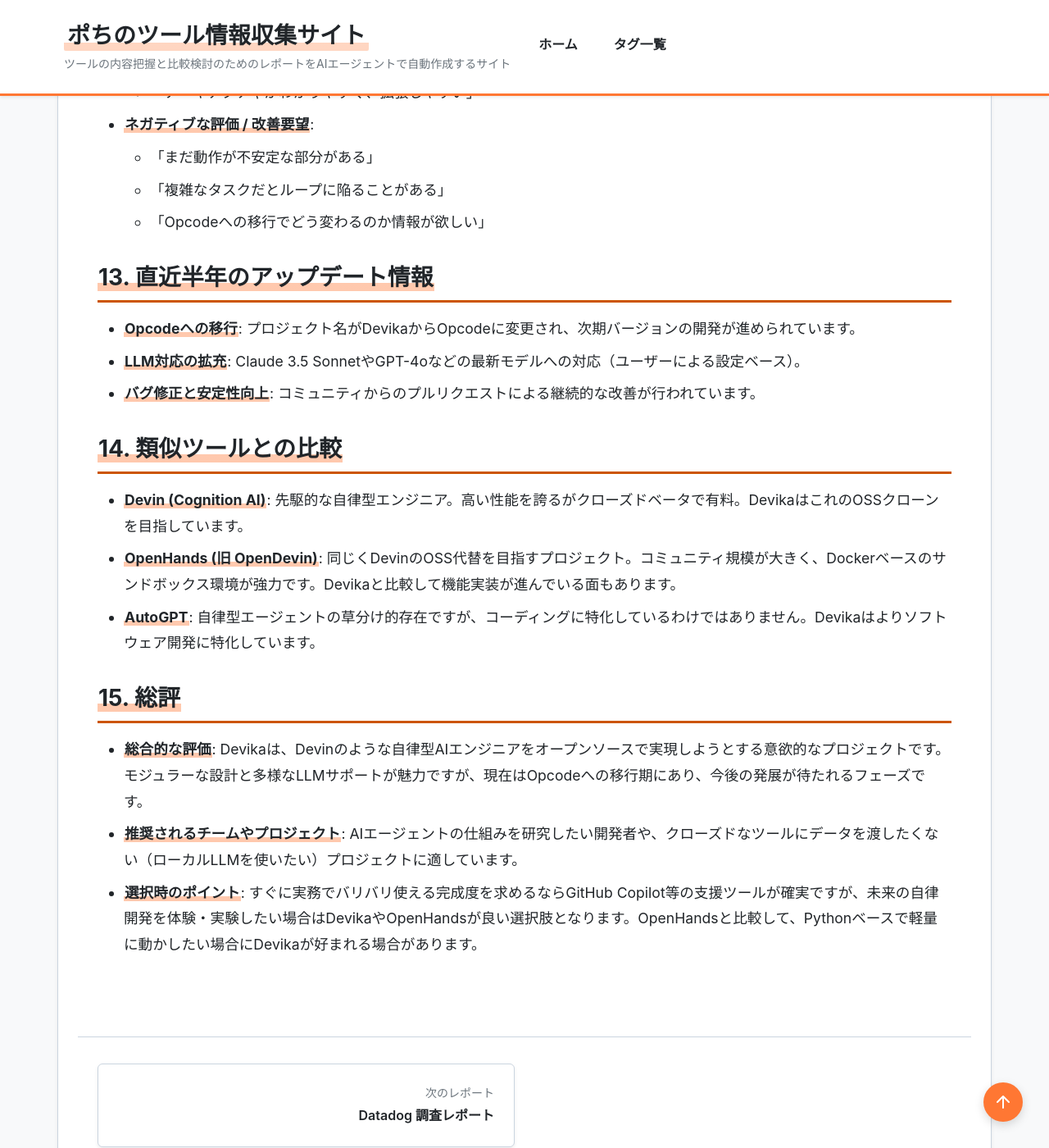
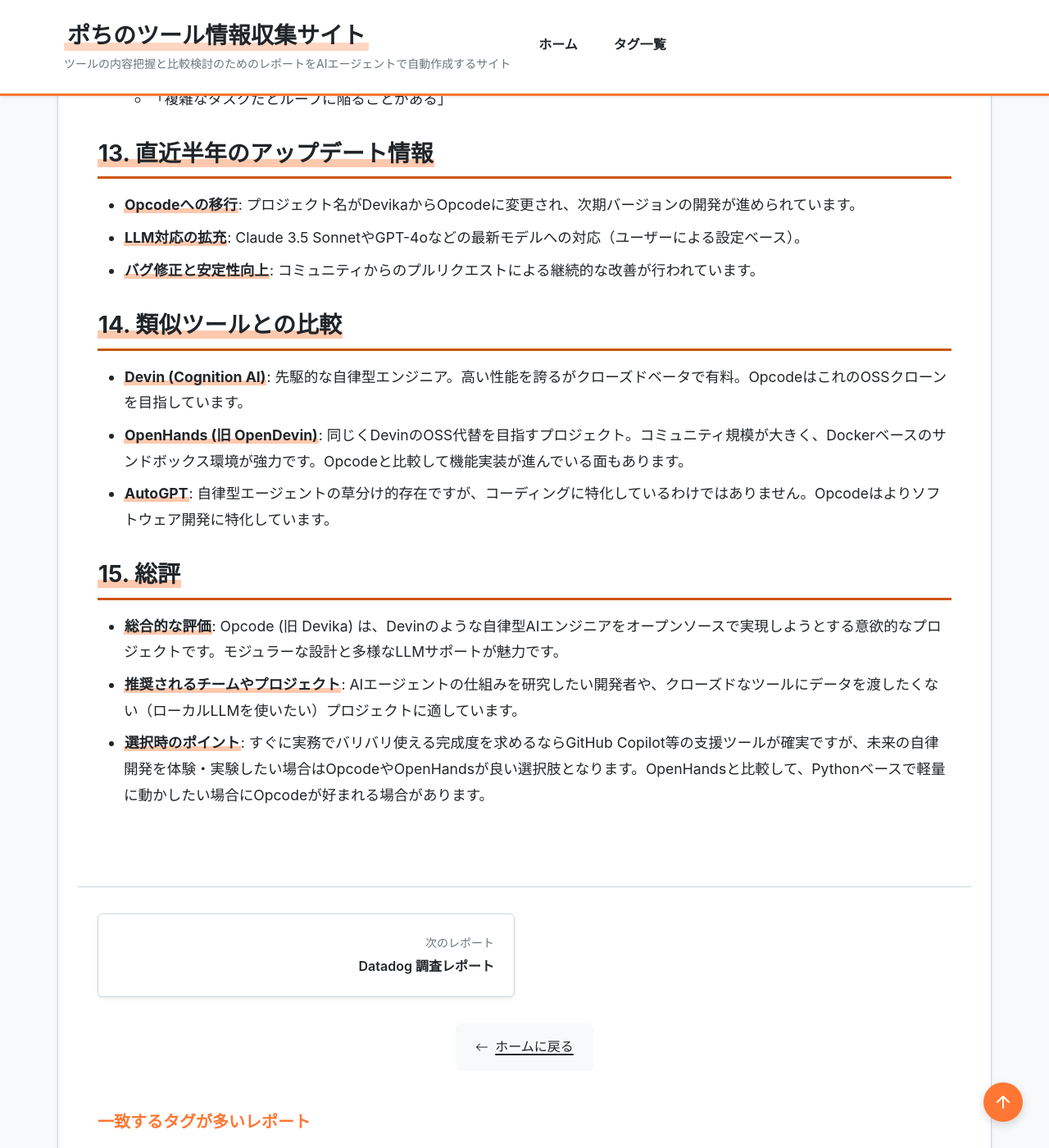
Before and after one commit to aegisfleet/tool-survey-report, a Jekyll site: the page built from _reports/opcode.md, in a window 1280 px wide and 1400 px high, scrolled down 5219 px. Shown: the whole window at 82% size. Built offline with Jekyll 4.4.1, drawn with Linux system fonts in a browser that asks for light colours; some of the changed text lies outside the part shown.

Commit message:
Rename Devika report to Opcode and update references (#284)
- Rename `_reports/devika.md` to `_reports/opcode.md`
- Update content in `_reports/opcode.md` to focus on Opcode as the successor to Devika
- Remove broken GitHub link for Opcode
- Update `related_tools` in `_reports/devin.md` and `_reports/openhands.md` to reference Opcode instead of Devika

Co-authored-by: google-labs-jules[bot] <161369871+google-labs-jules[bot]@users.noreply.github.com>

```diff
--- a/_reports/devika.md
+++ b/_reports/opcode.md
@@ -1,11 +1,11 @@
 ---
-title: "Devika (Opcode) 調査レポート"
-tool_name: "Devika"
+title: "Opcode (旧 Devika) 調査レポート"
+tool_name: "Opcode"
 category: "自律型AIエージェント"
 developer: "Stition AI (Mufeed VH)"
-official_site: "https://github.com/stitionai/devika"
+official_site: "https://opcode.sh/"
 links:
-  github: "https://github.com/stitionai/devika"
+  old_github: "https://github.com/stitionai/devika"
 date: "2025-12-25"
 last_updated: "2025-12-25"
 tags:
@@ -14,7 +14,7 @@ tags:
   - "自律型"
   - "オープンソース"
   - "コーディング支援"
-description: "Devinのオープンソース代替を目指す自律型AIソフトウェアエンジニア。現在はOpcodeという名称で開発が進行中。"
+description: "Devikaの後継となる自律型AIソフトウェアエンジニア。Cognition AIの「Devin」のオープンソース代替を目指す。"
 relationships:
   parent: ""
   children: []
@@ -23,18 +23,17 @@ relationships:
     - "OpenHands"
 ---
 
-# **Devika (Opcode) 調査レポート**
+# **Opcode (旧 Devika) 調査レポート**
 
 ## **1. 基本情報**
 
-* **ツール名**: Devika (現在は Opcode に名称変更/移行中)
+* **ツール名**: Opcode (旧称: Devika)
 * **開発元**: Stition AI (Mufeed VH)
-* **公式サイト**: [https://github.com/stitionai/devika](https://github.com/stitionai/devika)
+* **公式サイト**: [https://opcode.sh/](https://opcode.sh/)
 * **関連リンク**:
-  * GitHub: [https://github.com/stitionai/devika](https://github.com/stitionai/devika)
-  * Opcode公式サイト: [https://opcode.sh/](https://opcode.sh/)
+  * GitHub: [https://github.com/stitionai/devika](https://github.com/stitionai/devika) (旧Devika)
 * **カテゴリ**: 自律型AIエージェント
-* **概要**: Devikaは、高レベルの人間の指示を理解し、計画、調査、コーディングを行って目標を達成できる自律型AIソフトウェアエンジニアです。Cognition AIの「Devin」のオープンソース代替を目指して開発されました。現在は「Opcode」という名称での次期バージョンの開発が進められています。
+* **概要**: Opcodeは、Devikaの後継として開発されている自律型AIソフトウェアエンジニアです。高レベルの人間の指示を理解し、計画、調査、コーディングを行って目標を達成します。Cognition AIの「Devin」のオープンソース代替を目指したDevikaのコンセプトを引き継ぎつつ、さらなる機能強化と安定性の向上を目指しています。
 
 ## **2. 目的と主な利用シーン**
 
@@ -65,8 +64,7 @@ relationships:
 
 ## **5. 弱み・注意点 (Cons)**
 
-* **開発段階**: 開発初期/実験的な段階であり、未実装の機能やバグが含まれる可能性があります。
-* **移行期間**: 現在「Opcode」への移行期間中であり、名称や仕様が変更される可能性があります。
+* **開発段階**: まだ開発初期/移行段階であり、未実装の機能やバグが含まれる可能性があります。
 * **環境構築の複雑さ**: Python, Node.js, Bunなどの環境構築が必要であり、WebベースのSaaSツールと比較すると導入ハードルが高めです。
 * **APIコスト**: ツール自体は無料ですが、GPT-4やClaude 3などの高性能モデルを利用する場合、各プロバイダーのAPI利用料が発生します。
 
@@ -78,7 +76,7 @@ relationships:
 
 ## **7. 導入実績・事例**
 
-* **GitHubでの人気**: リポジトリ公開後、短期間で多数のStar（約1.9万）を獲得しており、開発者コミュニティからの注目度が非常に高いです。
+* **GitHubでの人気**: 前身のDevikaは短期間で多数のStarを獲得しており、Opcodeも引き続き高い注目を集めています。
 * **具体的な企業導入**: オープンソースプロジェクトであるため、特定の企業導入事例は公開されていませんが、多くの個人開発者や研究者が実験的に利用しています。
 
 ## **8. サポート体制**
@@ -116,7 +114,6 @@ relationships:
 * **ネガティブな評価 / 改善要望**:
   * 「まだ動作が不安定な部分がある」
   * 「複雑なタスクだとループに陥ることがある」
-  * 「Opcodeへの移行でどう変わるのか情報が欲しい」
 
 ## **13. 直近半年のアップデート情報**
 
@@ -126,12 +123,12 @@ relationships:
 
 ## **14. 類似ツールとの比較**
 
-* **Devin (Cognition AI)**: 先駆的な自律型エンジニア。高い性能を誇るがクローズドベータで有料。DevikaはこれのOSSクローンを目指しています。
-* **OpenHands (旧 OpenDevin)**: 同じくDevinのOSS代替を目指すプロジェクト。コミュニティ規模が大きく、Dockerベースのサンドボックス環境が強力です。Devikaと比較して機能実装が進んでいる面もあります。
-* **AutoGPT**: 自律型エージェントの草分け的存在ですが、コーディングに特化しているわけではありません。Devikaはよりソフトウェア開発に特化しています。
+* **Devin (Cognition AI)**: 先駆的な自律型エンジニア。高い性能を誇るがクローズドベータで有料。OpcodeはこれのOSSクローンを目指しています。
+* **OpenHands (旧 OpenDevin)**: 同じくDevinのOSS代替を目指すプロジェクト。コミュニティ規模が大きく、Dockerベースのサンドボックス環境が強力です。Opcodeと比較して機能実装が進んでいる面もあります。
+* **AutoGPT**: 自律型エージェントの草分け的存在ですが、コーディングに特化しているわけではありません。Opcodeはよりソフトウェア開発に特化しています。
 
 ## **15. 総評**
 
-* **総合的な評価**: Devikaは、Devinのような自律型AIエンジニアをオープンソースで実現しようとする意欲的なプロジェクトです。モジュラーな設計と多様なLLMサポートが魅力ですが、現在はOpcodeへの移行期にあり、今後の発展が待たれるフェーズです。
+* **総合的な評価**: Opcode (旧 Devika) は、Devinのような自律型AIエンジニアをオープンソースで実現しようとする意欲的なプロジェクトです。モジュラーな設計と多様なLLMサポートが魅力です。
 * **推奨されるチームやプロジェクト**: AIエージェントの仕組みを研究したい開発者や、クローズドなツールにデータを渡したくない（ローカルLLMを使いたい）プロジェクトに適しています。
-* **選択時のポイント**: すぐに実務でバリバリ使える完成度を求めるならGitHub Copilot等の支援ツールが確実ですが、未来の自律開発を体験・実験したい場合はDevikaやOpenHandsが良い選択肢となります。OpenHandsと比較して、Pythonベースで軽量に動かしたい場合にDevikaが好まれる場合があります。
+* **選択時のポイント**: すぐに実務でバリバリ使える完成度を求めるならGitHub Copilot等の支援ツールが確実ですが、未来の自律開発を体験・実験したい場合はOpcodeやOpenHandsが良い選択肢となります。OpenHandsと比較して、Pythonベースで軽量に動かしたい場合にOpcodeが好まれる場合があります。
```
Also changed, not shown: _reports/devin.md (+1 -1 lines), _reports/openhands.md (+1 -1 lines).
